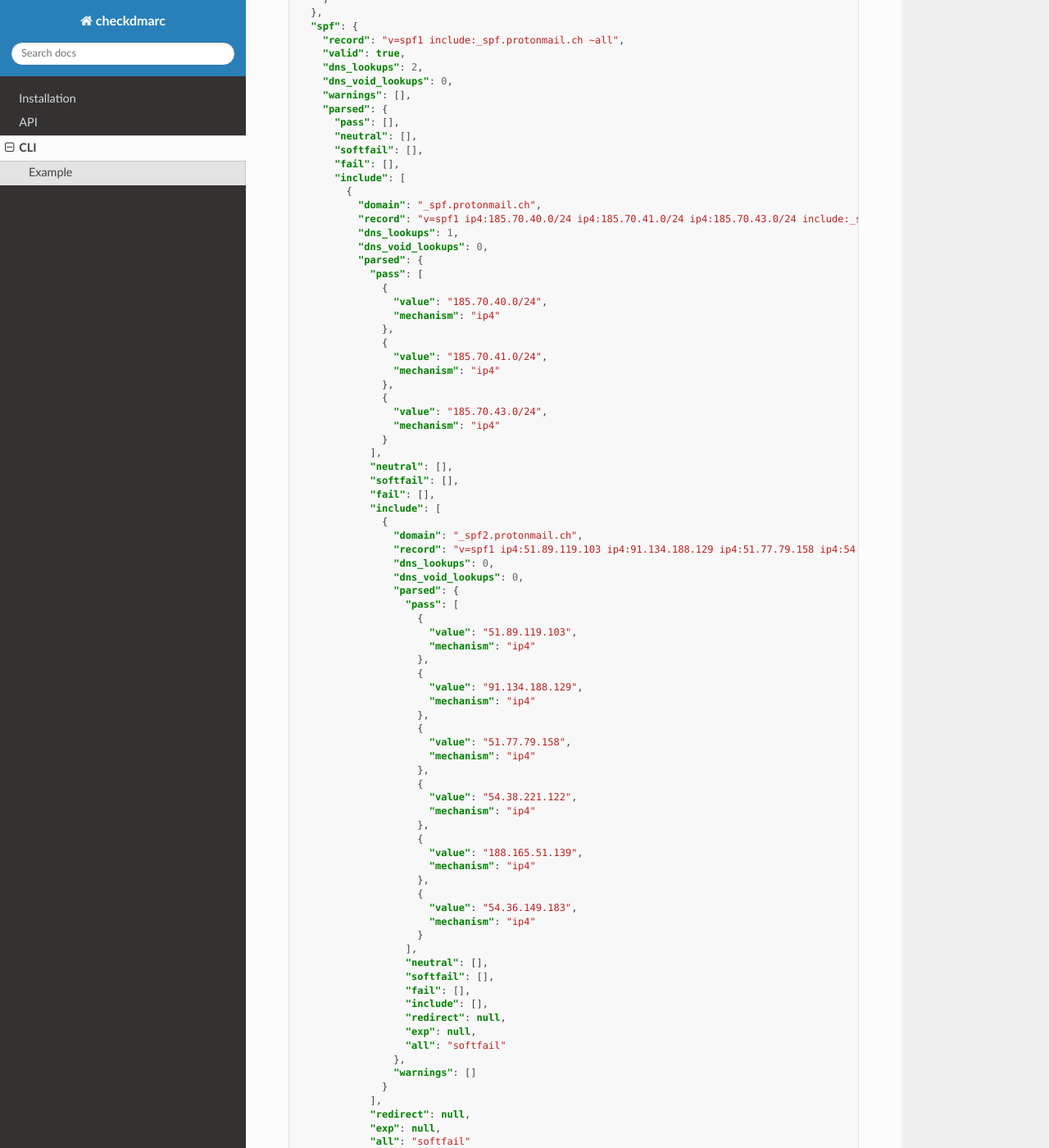
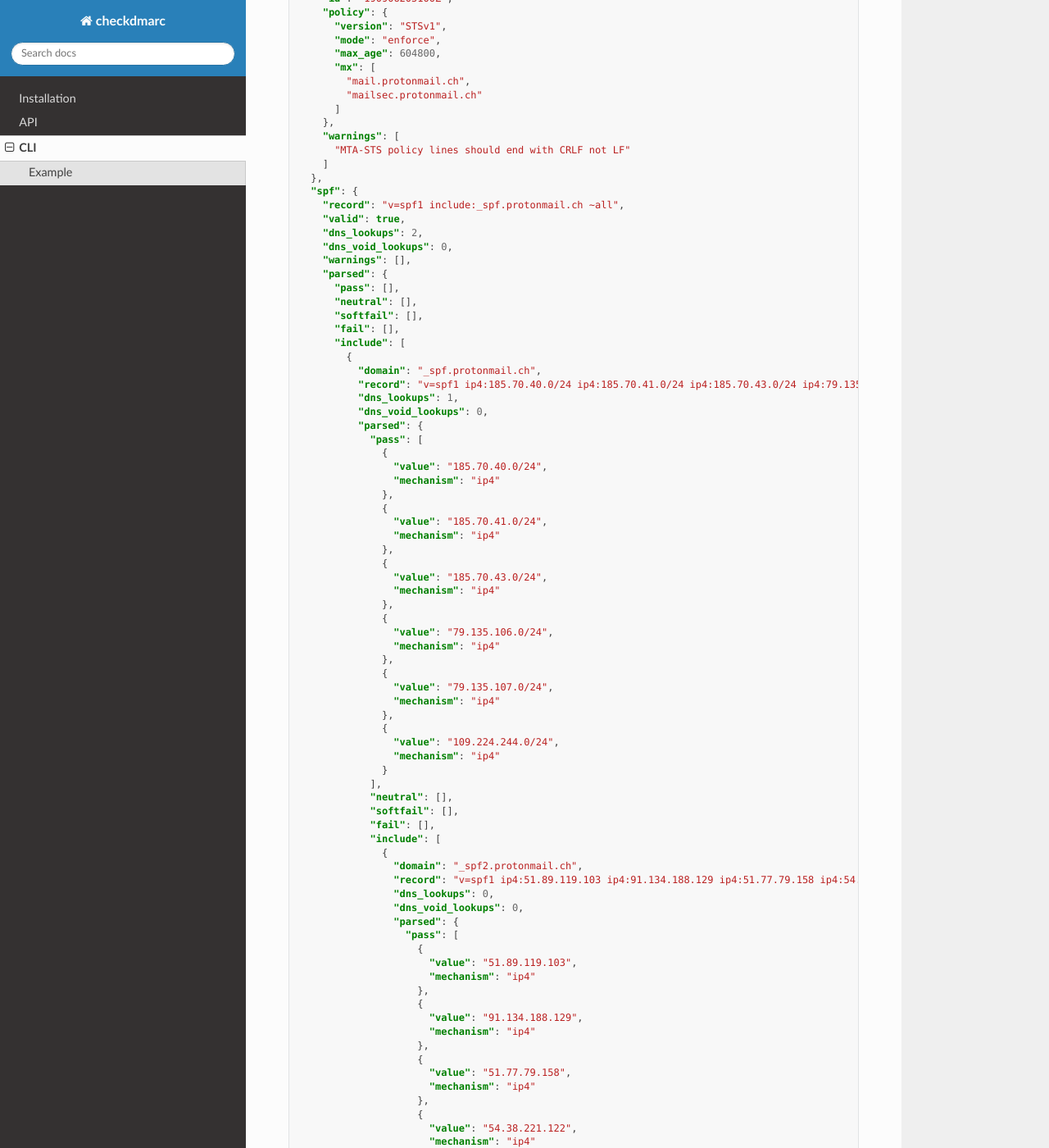
Before and after one commit to domainaware/checkdmarc, a Sphinx documentation site: the page built from docs/source/cli.md, in a window 1280 px wide and 1400 px high, scrolled down 1884 px. Shown: the whole window at 82% size. Built offline with Sphinx 7.4.7 and the Read the Docs theme 3.1.0, drawn with Linux system fonts in a browser that asks for light colours; the version number could not be read and is left out; some of the changed text lies outside the part shown.

````diff
--- a/docs/source/cli.md
+++ b/docs/source/cli.md
@@ -117,7 +129,7 @@ checkdmarc --skip-tls proton.me
       "include": [
         {
           "domain": "_spf.protonmail.ch",
-          "record": "v=spf1 ip4:185.70.40.0/24 ip4:185.70.41.0/24 ip4:185.70.43.0/24 include:_spf2.protonmail.ch ~all",
+          "record": "v=spf1 ip4:185.70.40.0/24 ip4:185.70.41.0/24 ip4:185.70.43.0/24 ip4:79.135.106.0/24 ip4:79.135.107.0/24 ip4:109.224.244.0/24 include:_spf2.protonmail.ch ~all",
           "dns_lookups": 1,
           "dns_void_lookups": 0,
           "parsed": {
@@ -133,6 +145,18 @@ checkdmarc --skip-tls proton.me
               {
                 "value": "185.70.43.0/24",
                 "mechanism": "ip4"
+              },
+              {
+                "value": "79.135.106.0/24",
+                "mechanism": "ip4"
+              },
+              {
+                "value": "79.135.107.0/24",
+                "mechanism": "ip4"
+              },
+              {
+                "value": "109.224.244.0/24",
+                "mechanism": "ip4"
               }
             ],
             "neutral": [],
@@ -141,7 +165,7 @@ checkdmarc --skip-tls proton.me
             "include": [
               {
                 "domain": "_spf2.protonmail.ch",
-                "record": "v=spf1 ip4:51.89.119.103 ip4:91.134.188.129 ip4:51.77.79.158 ip4:54.38.221.122 ip4:188.165.51.139 ip4:54.36.149.183 ~all",
+                "record": "v=spf1 ip4:51.89.119.103 ip4:91.134.188.129 ip4:51.77.79.158 ip4:54.38.221.122 ip4:188.165.51.139 ip4:54.36.149.183 ip4:85.9.206.169 ip4:85.9.210.45 ip4:51.83.17.38 ip4:57.129.93.249 ~all",
                 "dns_lookups": 0,
                 "dns_void_lookups": 0,
                 "parsed": {
@@ -168,6 +192,22 @@ checkdmarc --skip-tls proton.me
                     },
                     {
                       "value": "54.36.149.183",
+                      "mechanism": "ip4"
+                    },
+                    {
+                      "value": "85.9.206.169",
+                      "mechanism": "ip4"
+                    },
+                    {
+                      "value": "85.9.210.45",
+                      "mechanism": "ip4"
+                    },
+                    {
+                      "value": "51.83.17.38",
+                      "mechanism": "ip4"
+                    },
+                    {
+                      "value": "57.129.93.249",
                       "mechanism": "ip4"
                     }
                   ],
@@ -253,6 +293,24 @@ checkdmarc --skip-tls proton.me
       }
     },
     "warnings": []
+  },
+  "bimi": {
+    "record": "v=BIMI1; l=; a=;",
+    "valid": true,
+    "selector": "default",
+    "location": "proton.me",
+    "tags": {
+      "v": {
+        "value": "BIMI1"
+      },
+      "l": {
+        "value": ""
+      },
+      "a": {
+        "value": ""
+      }
+    },
+    "warnings": []
   }
 }
 ```
````
Also changed, not shown: other parts of docs/source/cli.md (+12 -0 lines), CHANGELOG.md (+5 -0 lines), 1 other file.
